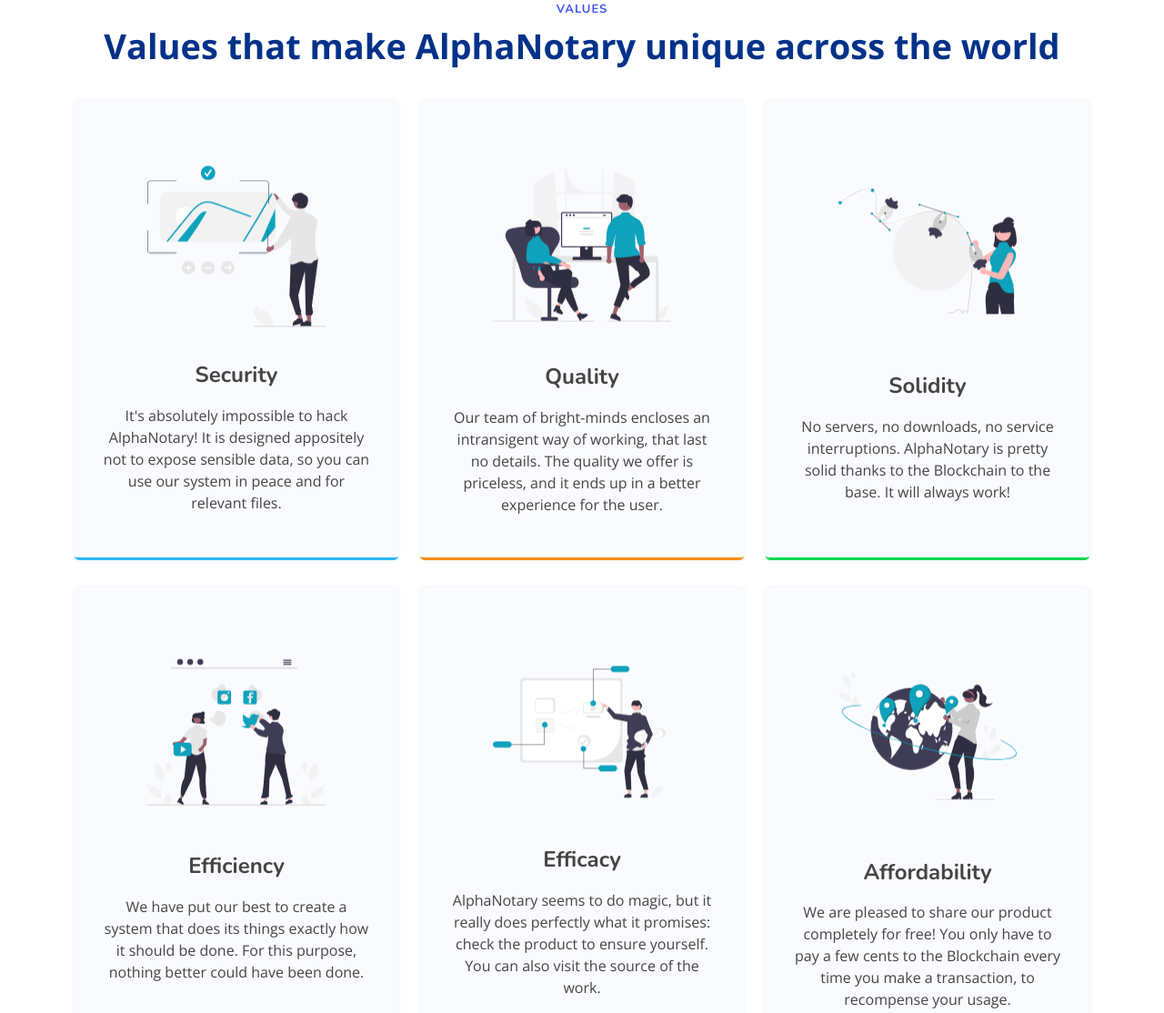
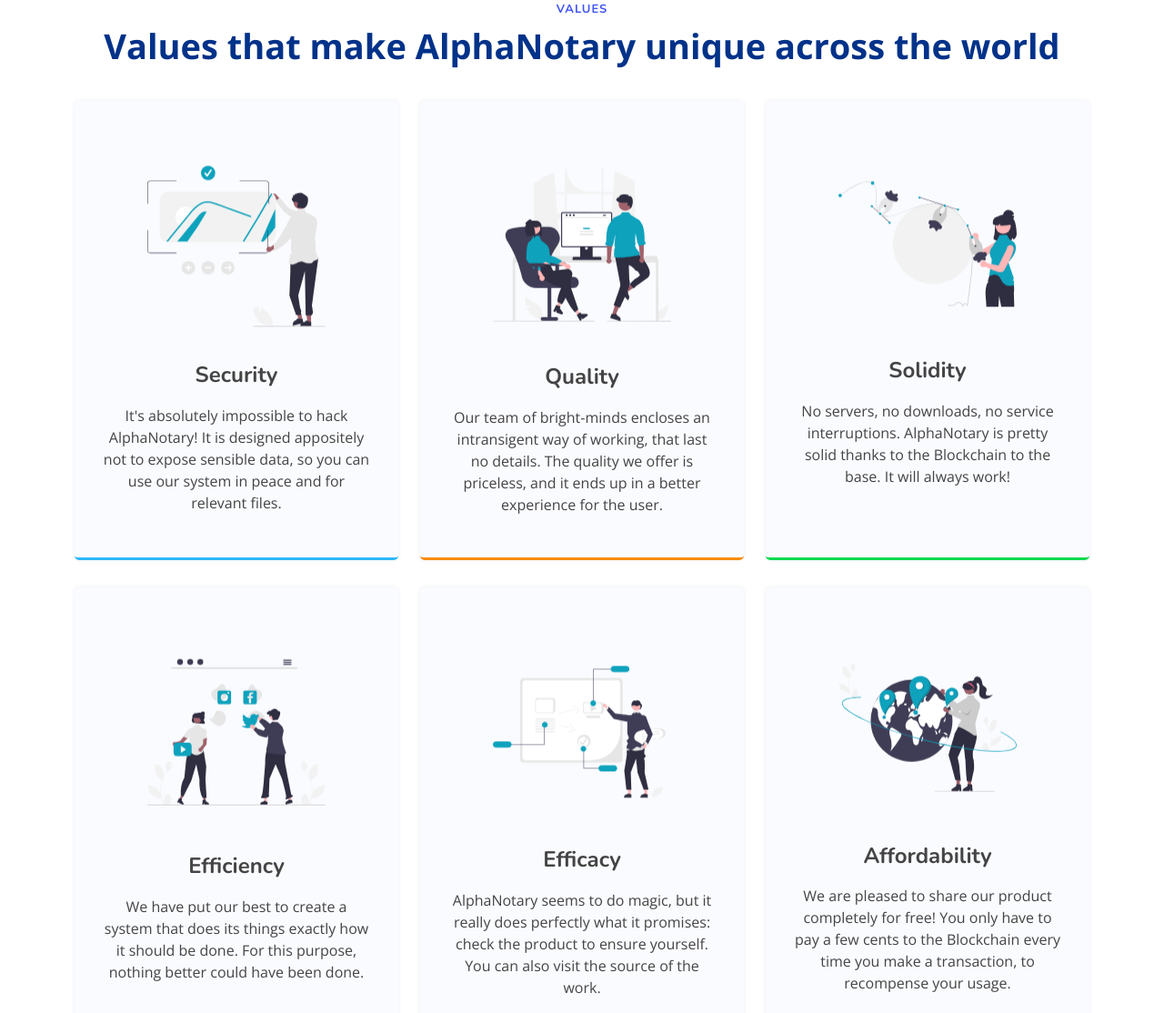
Before and after one commit to adnangazi/alpha-notary, a website: page src/index.html in a window 1280 px wide. Shown: the part 2533-3647 px from the top of the page at 91% size. Drawn offline with nearby package versions, Linux system fonts and the light colour scheme; animation ran at ten frames a second.

Commit message:
Update style.css

```diff
--- a/src/assets/css/style.css
+++ b/src/assets/css/style.css
@@ -876,8 +876,8 @@
 }
 
 #valueImg3 {
-	padding-top: 65px;
-	padding-bottom: 66px;
+	padding-top: 57px;
+	padding-bottom: 57px;
 }
 
 #valueImg4 {
@@ -891,8 +891,8 @@
 }
 
 #valueImg6 {
-	padding-top: 64px;
-	padding-bottom: 64px;
+	padding-top: 55px;
+	padding-bottom: 55px;
 }
 
 .values .box {
```
